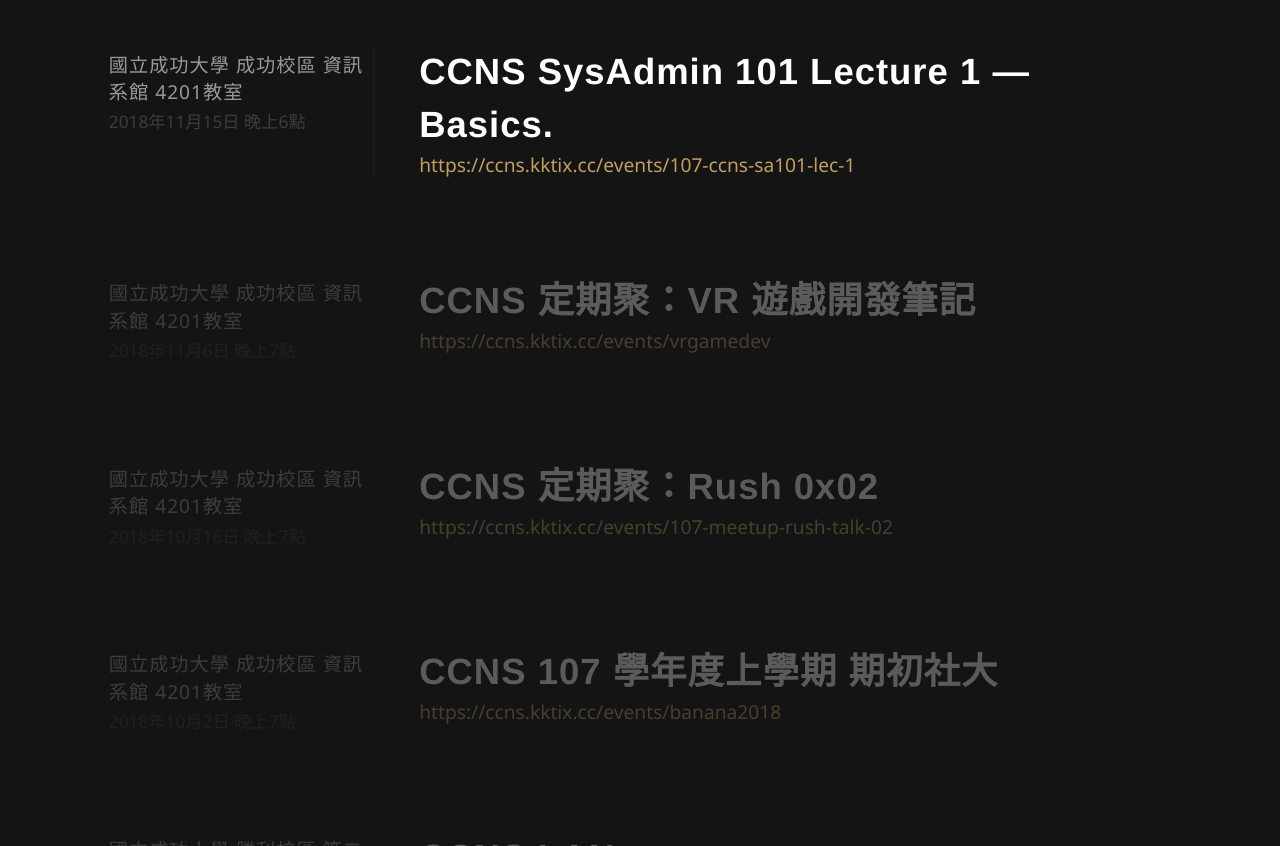
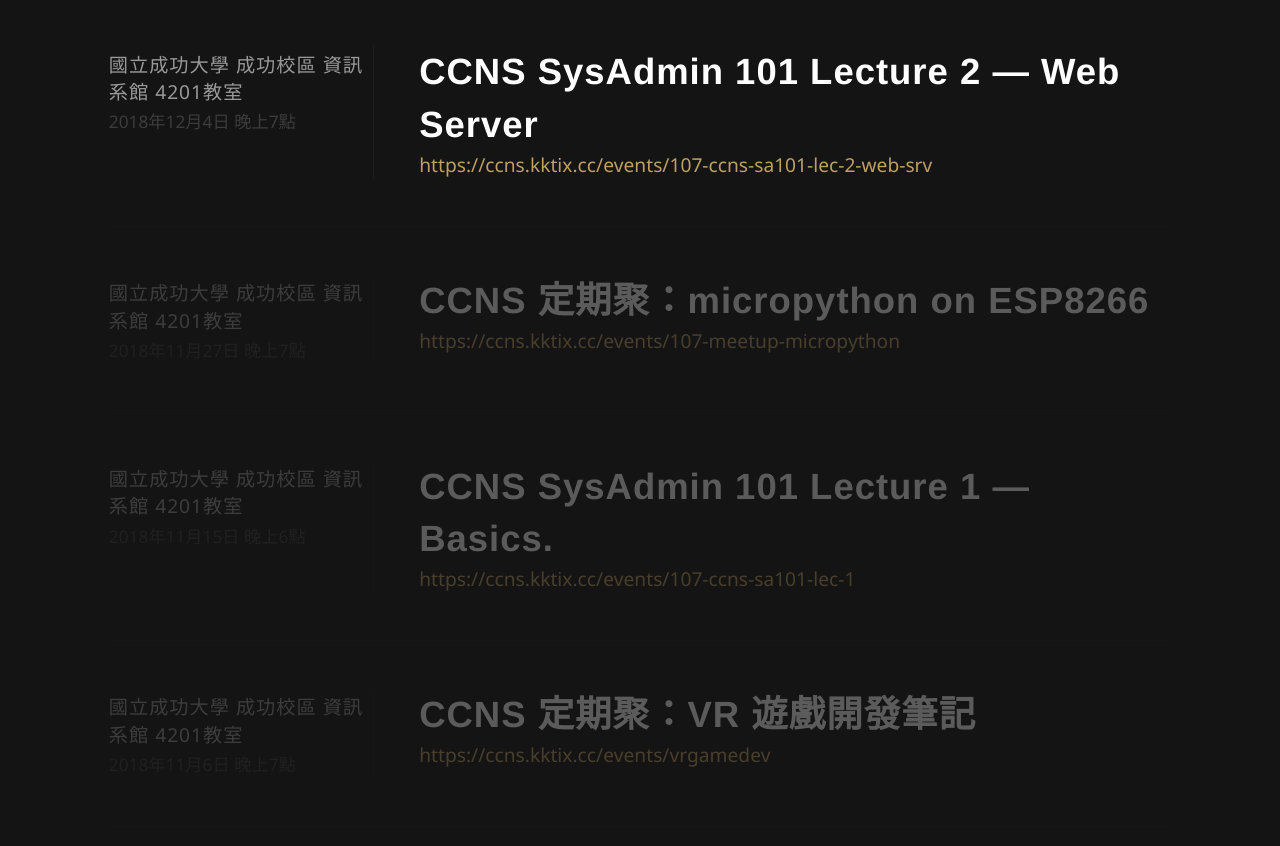
Before and after one commit to ccns/ccns.github.io-deprecated, a website: page index.html in a window 1280 px wide. Shown: the part 1447-2293 px from the top of the page. Drawn offline with nearby package versions, Linux system fonts and the light colour scheme; files whose address does not match are found by name; a web font is replaced by a local one.

Commit message:
update events

```diff
--- a/index.html
+++ b/index.html
@@ -60,6 +60,32 @@
 
 
             <div class="eventBox new">
+
+                <div class="eventInfo">
+                  <p class="eventPlace">國立成功大學 成功校區 資訊系館 4201教室  </p>
+                  <p class="eventTime">2018年12月4日 晚上7點</p>
+                </div>
+                <div class="eventName">
+                  <div class="name">CCNS SysAdmin 101 Lecture 2 — Web Server</div>
+                  <a href="https://ccns.kktix.cc/events/107-ccns-sa101-lec-2-web-srv" class="url" target="_blank">https://ccns.kktix.cc/events/107-ccns-sa101-lec-2-web-srv</a>
+                </div>
+            </div>
+
+
+            <div class="eventBox">
+
+                <div class="eventInfo">
+                  <p class="eventPlace">國立成功大學 成功校區 資訊系館 4201教室  </p>
+                  <p class="eventTime">2018年11月27日 晚上7點</p>
+                </div>
+                <div class="eventName">
+                  <div class="name">CCNS 定期聚：micropython on ESP8266</div>
+                  <a href="https://ccns.kktix.cc/events/107-meetup-micropython" class="url" target="_blank">https://ccns.kktix.cc/events/107-meetup-micropython</a>
+                </div>
+            </div>
+
+
+            <div class="eventBox">
 
                 <div class="eventInfo">
                   <p class="eventPlace">國立成功大學 成功校區 資訊系館 4201教室  </p>
```
